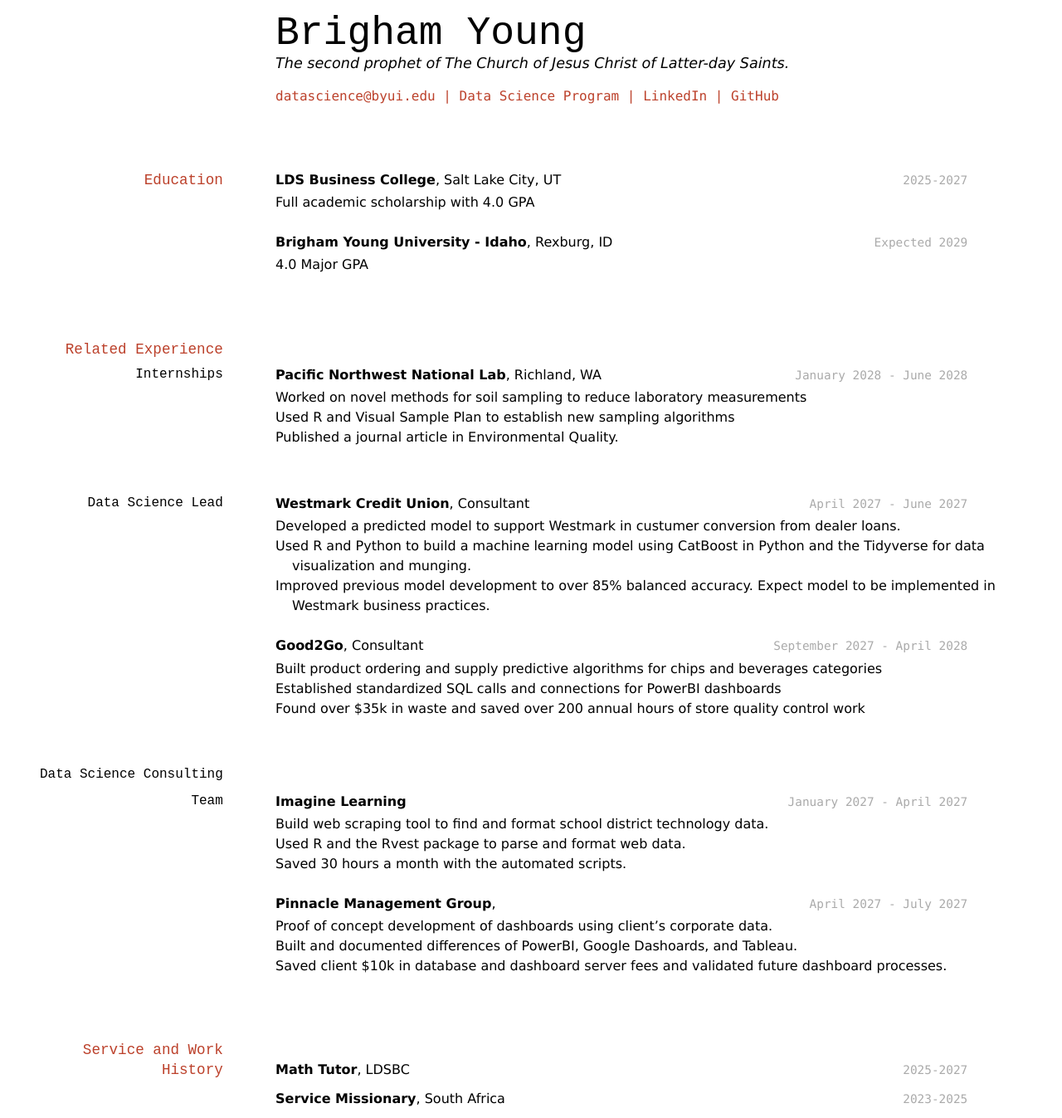
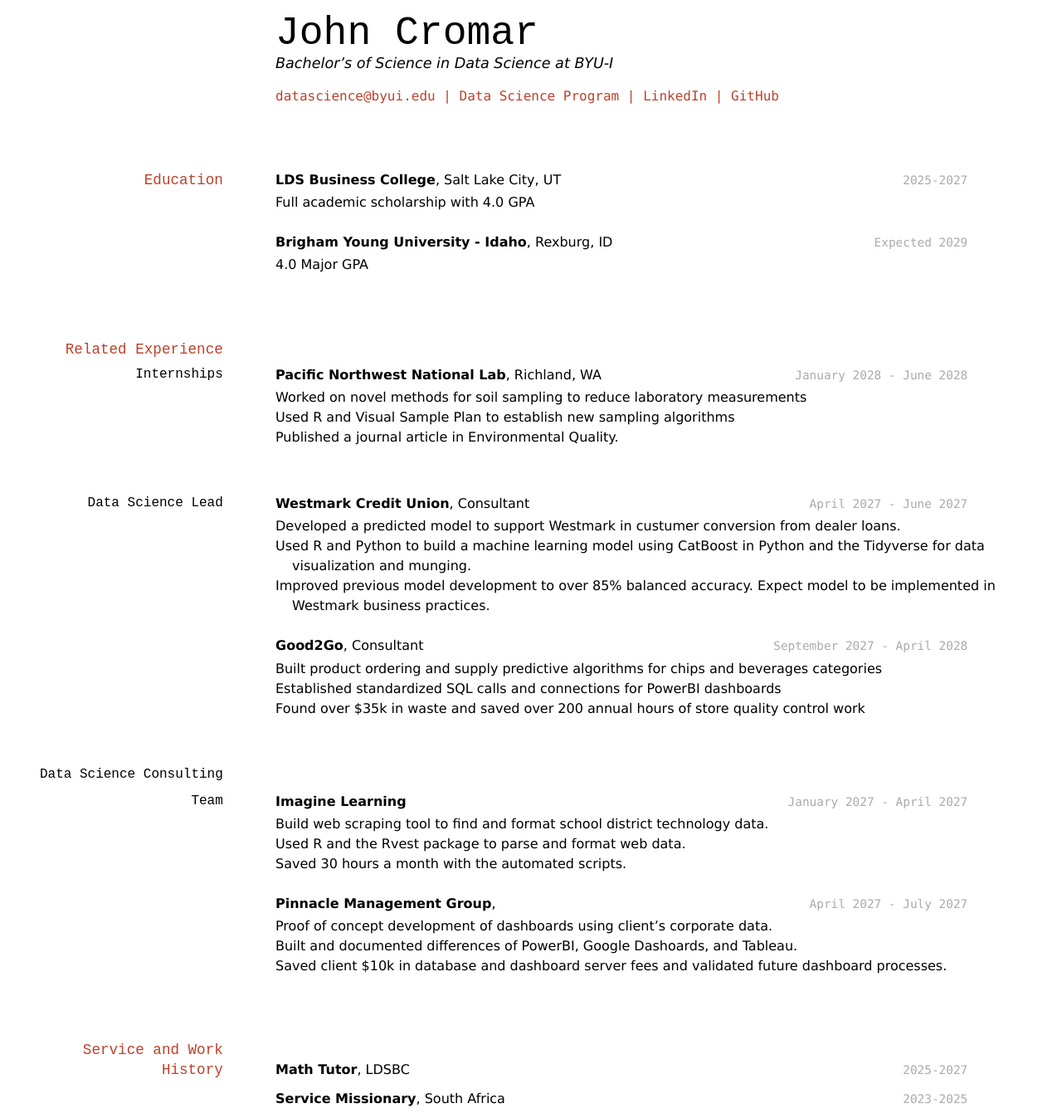
Before and after one commit to johncromar/cromarj_resume, a Jekyll site: the page built from docs/index.md, in a window 1280 px wide. Shown: the whole page at 83% size. Built offline with Jekyll 4.4.1, drawn with Linux system fonts in a browser that asks for light colours.

Commit message:
Update index.md

```diff
--- a/docs/index.md
+++ b/docs/index.md
@@ -1,9 +1,9 @@
 ---
 layout: cv
-title: Brigham Young's Resume
+title: John Cromar's Resume
 ---
-# Brigham Young
-The second prophet of The Church of Jesus Christ of Latter-day Saints.
+# John Cromar
+Bachelor's of Science in Data Science at BYU-I
 
 <div id="webaddress">
 <a href="datascience@byui.edu">datascience@byui.edu</a>
```
